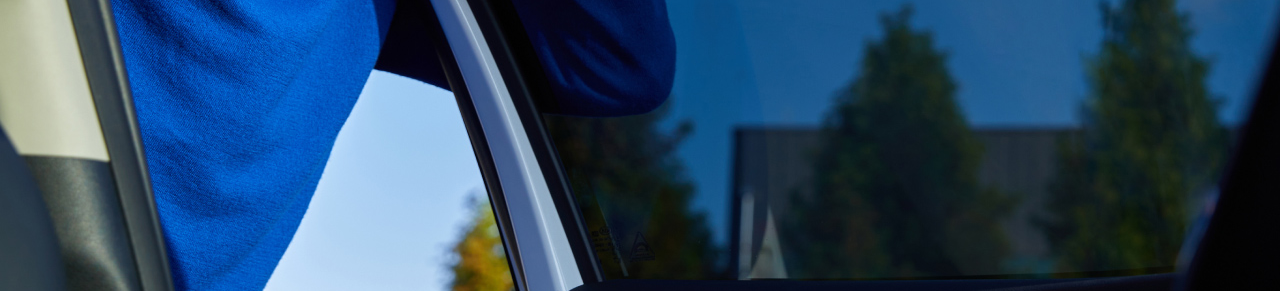
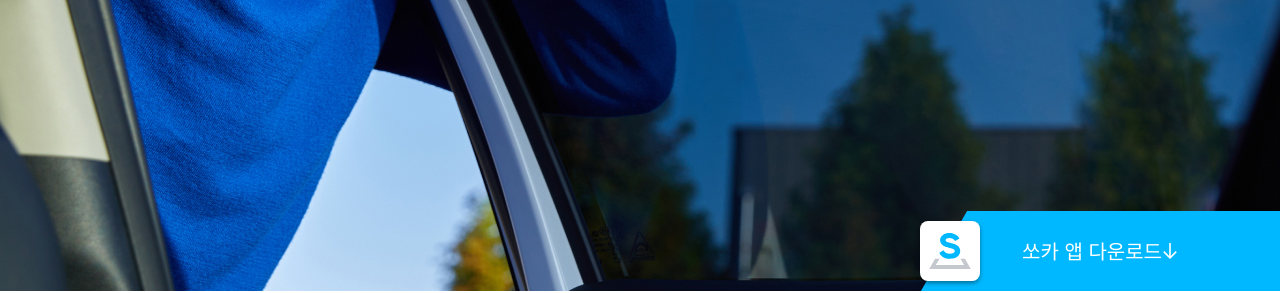
Before and after one commit to venty1993/socar-clone, a plain HTML site: page index.html in a window 1280 px wide. Shown: the part 509-802 px from the top of the page. Drawn offline with Linux system fonts and the light colour scheme.

Commit message:
1114 check

```diff
--- a/css/index.css
+++ b/css/index.css
@@ -10,6 +10,15 @@
 
 body {
     font-family: 'Noto Sans KR', sans-serif;
+}
+
+.unit-link {
+    position: absolute;
+    top: 0;
+    left: 0;
+    right: 0;
+    bottom: 0;
+    z-index: 100;
 }
 
 header {
@@ -215,3 +224,74 @@ footer nav {
 .biz-info {
     text-decoration: underline;
 }
+
+#app-download {
+    position: fixed;
+    right: 0;
+    bottom: 0;
+    display: flex;
+    width: 360px;
+    height: 80px;
+    align-items: center;
+    justify-content: center;
+    transition: 0.5s;
+}
+
+
+.app-icon {
+    position: absolute;
+    left: 0;
+    top: 50%;
+    transform: translateY(-50%);
+    z-index: 1;
+    border-radius: 8px;
+    overflow: hidden;
+    width: 60px;
+    box-shadow: 0px 2px 4px rgba(0, 0, 0, 0.417);
+}
+
+#app-download > p {
+    position: relative;
+    z-index: 1;
+    color: white;
+    font-size: 20px;
+}
+
+#app-download > p::after {
+    display: inline-block;
+    content: '';
+    width: 16px;
+    height: 16px;
+    background-image: url(../image/arrow-down.svg);
+}
+
+
+#app-download > .incline {
+    transform: skewX(-30deg) translateX(24px);
+}
+
+@media screen and (max-width : 800px) {
+    #advantages-container {
+        padding: 80px 20px;
+    }
+
+    #start-together {
+        font-size: 24px;
+        height: 300px;
+    }
+
+    .incline {
+        transform: translateX(86%) skewX(-30deg);
+    }
+
+    #app-download {
+        width: 96vw;
+        height: 60px;
+    }
+
+    #app-download > .app-icon {
+        width: 40px;
+    }
+
+
+}
--- a/index.html
+++ b/index.html
@@ -16,7 +16,6 @@
         <div class="header-inner">
             <h1>
                 <a href="#"><span class="hidden">SOCAR</span></a>
-                <?xml version="1.0" encoding="utf-8"?>
                 <!-- Generator: Adobe Illustrator 22.1.0, SVG Export Plug-In . SVG Version: 6.00 Build 0)  -->
                 <svg version="1.1" id="레이어_1" xmlns="http://www.w3.org/2000/svg" xmlns:xlink="http://www.w3.org/1999/xlink" x="0px"
                     y="0px" viewBox="0 0 160.2 32.5" style="enable-background:new 0 0 160.2 32.5;" xml:space="preserve">
@@ -103,6 +102,7 @@
         </section>
 
         <section id="start-together">
+            <h2 class="hidden">함께 시작하는 쏘카</h2>
             <p>
                 <span class="point-blue count-up">8,286,684</span>명의 회원이 쏘카와
                 <br>
@@ -210,7 +210,32 @@
         </div>
     </footer>
     <section id="app-download">
+        <a href="#" class="unit-link"></a>
+        <div class="incline"></div>
         <figure class="app-icon">
+<!-- Generator: Adobe Illustrator 22.1.0, SVG Export Plug-In . SVG Version: 6.00 Build 0)  -->
+            <svg style ='display: block;'version="1.1" id="레이어_1" xmlns="http://www.w3.org/2000/svg" xmlns:xlink="http://www.w3.org/1999/xlink" x="0px"
+                y="0px" viewBox="0 0 158.3 158.3" style="enable-background:new 0 0 158.3 158.3;" xml:space="preserve">
+            <style type="text/css">
+                .st0{fill:#FFFFFF;}
+                .st1{fill:#00B8FF;}
+                .st2{fill:#C5C8CE;}
+            </style>
+            <rect x="0" class="st0" width="158.3" height="158.3"/>
+            <g>
+                <g>
+                    <g>
+                        <g>
+                            <path class="st1" d="M67.5,50.6c0-7.8,20.6-7.9,25.1,2.1l11.6-6.7C101,38.4,89.4,31.6,78,31.6c-13.5,0-25,7.1-25,19.4
+                                c0,14.1,16.2,17.7,23,19.4c6.8,1.6,15.8,3.1,15.8,8.7c0,5.2-5.8,7.1-12.3,7.1c-8.2,0-14.5-2.7-17.3-9.1L51,83.5
+                                c3.4,9.9,14.6,16,28,16c17.4,0,27.1-8,27.1-21c0-10.2-8.9-16.8-19.8-19.4C76.8,56.7,67.5,55.4,67.5,50.6z"/>
+                        </g>
+                        <polygon class="st2" points="118.5,99.4 106.7,99.4 116.5,116.4 41.8,116.4 51.6,99.4 39.8,99.4 24.2,126.6 134.1,126.6 			"/>
+
+                    </g>
+                </g>
+            </g>
+            </svg>
 
         </figure>
         <p>쏘카 앱 다운로드</p>
```
